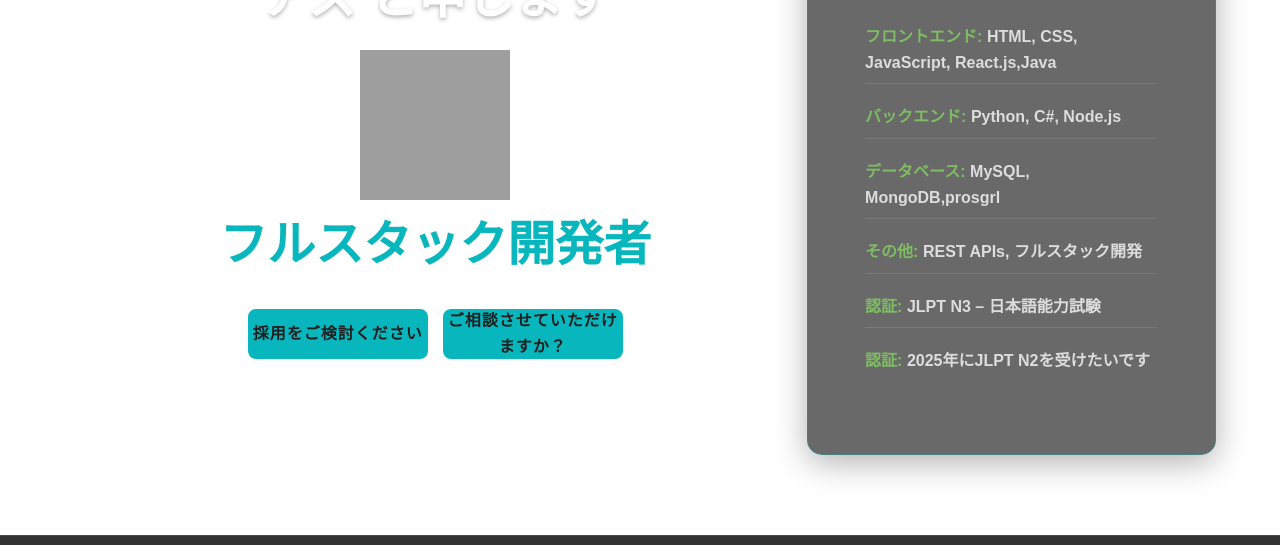
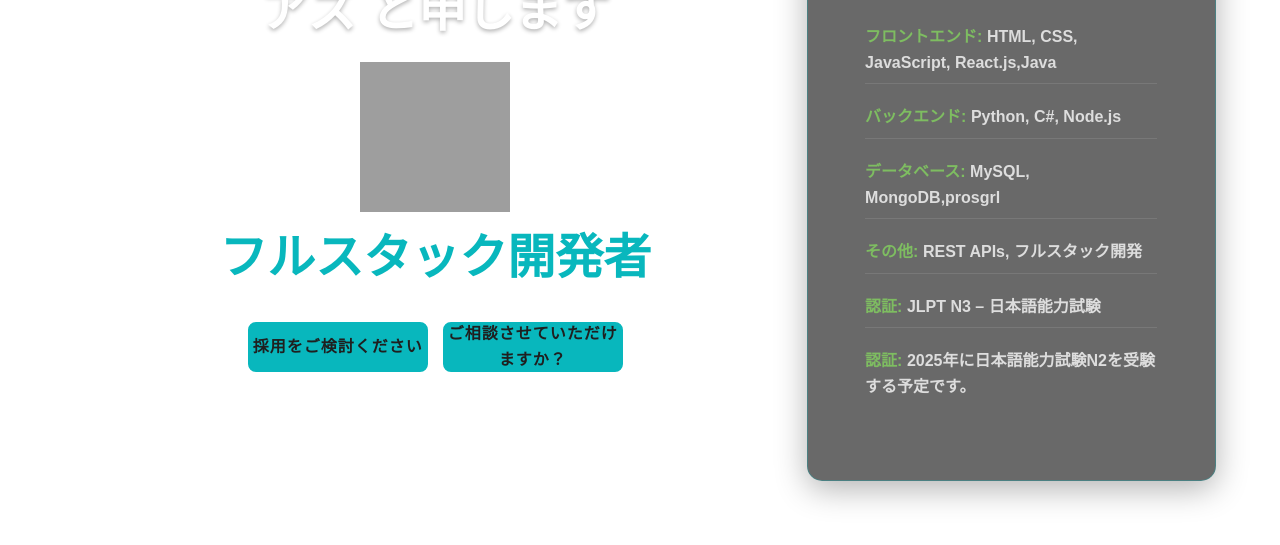
Before and after one commit to NIAZpy/portfolio-frontend-jp, a website: page index.html in a window 1280 px wide. Shown: the part 266-811 px from the top of the page. Drawn offline with nearby package versions, Linux system fonts and the light colour scheme; grey boxes are pictures that could not be loaded.

Commit message:
Update certification statement in index.html

```diff
--- a/index.html
+++ b/index.html
@@ -45,7 +45,8 @@
              <li><strong>データベース:</strong> MySQL, MongoDB,prosgrl</li>
              <li><strong>その他:</strong> REST APIs, フルスタック開発</li>
              <li><strong>認証:</strong> JLPT N3 – 日本語能力試験</li>
-             <li><strong>認証:</strong> 2025年にJLPT N2を受けたいです</li>
+             <li><strong>認証:</strong> 2025年に日本語能力試験N2を受験する予定です。</li>
+
 
             </ul>
         </div>
```
